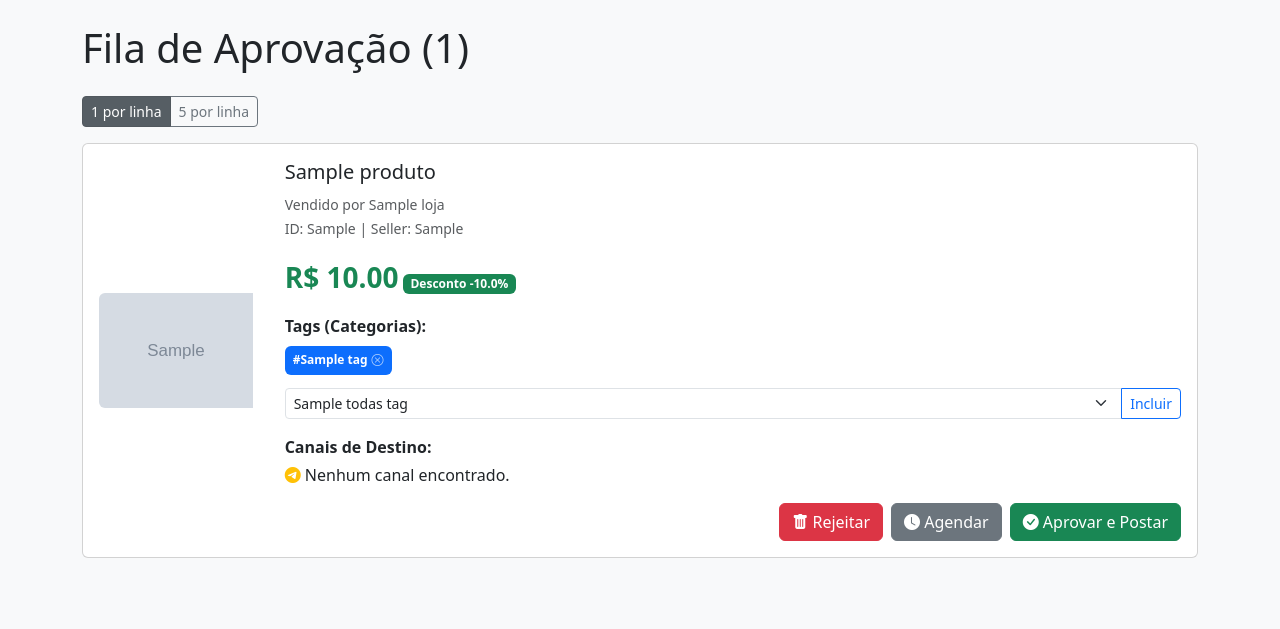
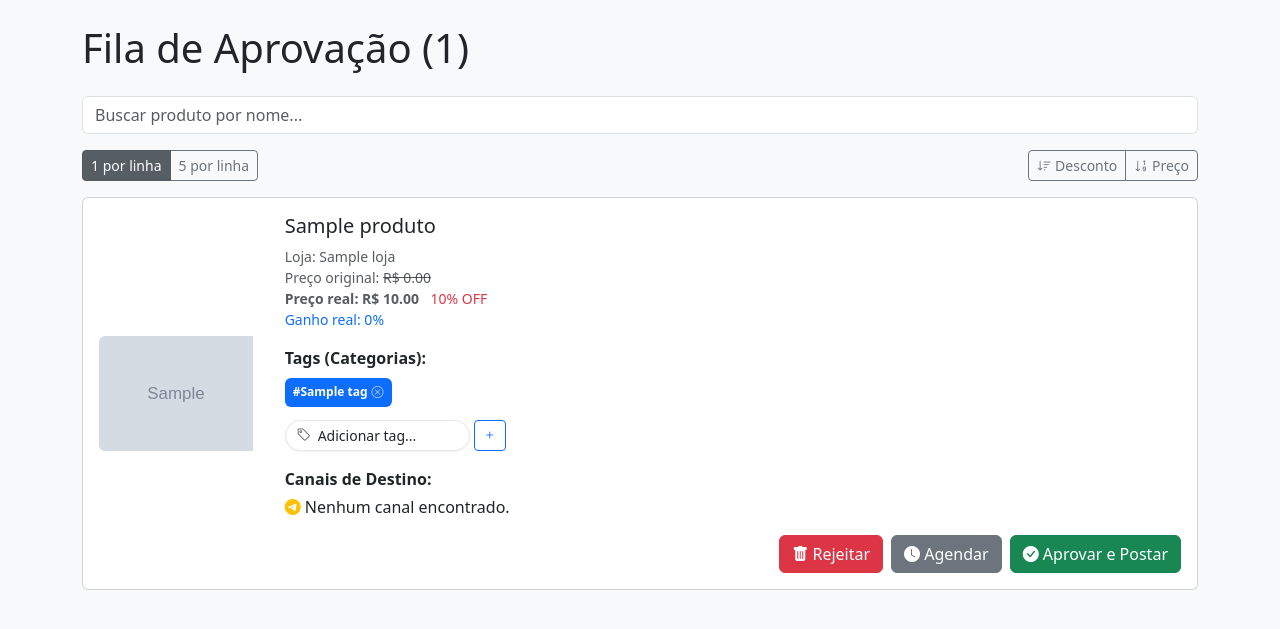
Before and after one commit to vieiracaiobruno/curadoria_ofertas, a Flask app: template frontend/templates/fila_aprovacao.html in a window 1280 px wide. Shown: the part 62-691 px from the top of the page. Run offline with Flask 3, Linux system fonts and the light colour scheme; the template is opened without the code that fills it: most values are stand-ins (such as "Sample title", 1, 10 or a date in 2020); grey boxes marked "Sample" are stand-in pictures; data that the repository does not hold is empty.

Commit message:
Add shared CSS and equalize styles between pages
Co-authored-by: vieiracaiobruno <20360518+vieiracaiobruno@users.noreply.github.com>

```diff
--- a/backend/routes/api.py
+++ b/backend/routes/api.py
@@ -602,6 +602,61 @@ def api_add_tags_to_product(produto_id):
     finally:
         db.close()
 
+@api_bp.route("/produtos/<int:produto_id>/tags/<string:tag_name>", methods=["DELETE"])
+def api_remove_tag_from_product(produto_id, tag_name):
+    """
+    Remove uma tag específica de um produto.
+    Se o produto ficar sem tags e estiver na fila de aprovação, remove a oferta.
+    """
+    db = SessionLocal()
+    try:
+        produto = db.get(Produto, produto_id)
+        if not produto:
+            return jsonify({"status": "error", "message": "Produto não encontrado."}), 404
+
+        # Normaliza o nome da tag
+        tag_name_normalized = _normalize_tag_name(tag_name)
+
+        # Busca a tag
+        tag = db.query(Tag).filter(Tag.nome_tag == tag_name_normalized).first()
+        if not tag:
+            return jsonify({"status": "error", "message": "Tag não encontrada."}), 404
+
+        # Remove a tag do produto
+        if tag in produto.tags:
+            produto.tags.remove(tag)
+            db.commit()
+        else:
+            return jsonify({"status": "error", "message": "Produto não possui esta tag."}), 404
+
+        # Verifica se o produto ficou sem tags
+        if len(produto.tags) == 0:
+            # Verifica se há ofertas pendentes de aprovação
+            oferta_pendente = db.query(Oferta).filter(
+                Oferta.produto_id == produto_id,
+                Oferta.status == "PENDENTE_APROVACAO"
+            ).first()
+
+            if oferta_pendente:
+                # Remove a oferta da fila
+                oferta_pendente.status = "REJEITADO"
+                db.commit()
+                return jsonify({
+                    "status": "success",
+                    "message": "Tag removida. Produto removido da fila de aprovação (sem tags)."
+                }), 200
+
+        return jsonify({
+            "status": "success",
+            "message": "Tag removida com sucesso."
+        }), 200
+
+    except Exception as e:
+        db.rollback()
+        return jsonify({"status": "error", "message": str(e)}), 500
+    finally:
+        db.close()
+
 # helper reaproveitável
 def _api_reprocess_single_product(produto_id: int):
     from backend.modules.services.offer_processor import OfferProcessor
--- /dev/null
+++ b/frontend/static/shared-cards.css
@@ -0,0 +1,149 @@
+/* Shared styles for product cards across fila_aprovacao.html and produtos.html */
+
+/* Card hover effects */
+.card-oferta,
+.card-produto {
+  transition: box-shadow .3s;
+}
+.card-oferta:hover,
+.card-produto:hover {
+  box-shadow: 0 .5rem 1rem rgba(0,0,0,.15);
+}
+
+/* Product image styles */
+.product-image {
+  max-width: 100%;
+  height: auto;
+  max-height: 150px;
+  object-fit: contain;
+}
+
+/* Price and discount styles */
+.preco-desconto {
+  font-size: 1.75rem;
+  font-weight: bold;
+  color: #198754;
+}
+.preco-original {
+  text-decoration: line-through;
+  color: #6c757d;
+  margin-left: 10px;
+}
+
+/* Tag styles with remove button */
+.tag {
+  cursor: pointer;
+  margin-bottom: 5px;
+  display: inline-flex;
+  align-items: center;
+}
+.tag .remove-tag {
+  margin-left: 5px;
+  cursor: pointer;
+  color: rgba(255,255,255,0.7);
+}
+.tag .remove-tag:hover {
+  color: #dc3545;
+}
+
+/* Grid layouts */
+.grid-container.grid-1 {
+  display: block;
+}
+.grid-container.grid-5 {
+  display: grid;
+  grid-template-columns: repeat(5, minmax(0, 1fr));
+  gap: 1rem;
+}
+.grid-container.grid-5 .card-oferta,
+.grid-container.grid-5 .card-produto {
+  margin-bottom: 0;
+}
+
+/* Compact mode (5 per line) */
+.grid-container.grid-5 .card {
+  border-radius: .5rem;
+}
+.grid-container.grid-5 .card-body {
+  padding: .55rem .6rem;
+}
+.grid-container.grid-5 .card-title {
+  font-size: .95rem;
+  line-height: 1.2;
+  display: -webkit-box;
+  -webkit-line-clamp: 2;
+  line-clamp: 2;
+  -webkit-box-orient: vertical;
+  overflow: hidden;
+  margin-bottom: .25rem !important;
+}
+.grid-container.grid-5 .text-muted.small,
+.grid-container.grid-5 .fw-bold.mb-1,
+.grid-container.grid-5 .canais-destino-text {
+  font-size: .78rem !important;
+}
+.grid-container.grid-5 .preco-desconto {
+  font-size: 1.15rem;
+}
+.grid-container.grid-5 .preco-original {
+  margin-left: .5rem;
+  font-size: .8rem;
+}
+.grid-container.grid-5 .badge {
+  font-size: .65rem;
+  padding: .25rem .35rem;
+}
+.grid-container.grid-5 .btn {
+  padding: .25rem .4rem;
+  font-size: .75rem;
+}
+.grid-container.grid-5 .mt-3 {
+  margin-top: .5rem !important;
+}
+.grid-container.grid-5 .product-image {
+  max-height: 90px;
+}
+.grid-container.grid-5 .row.g-0 {
+  display: block;
+}
+.grid-container.grid-5 .row.g-0 > .col-md-2,
+.grid-container.grid-5 .row.g-0 > .col-md-10 {
+  width: 100%;
+  max-width: 100%;
+  flex: 0 0 100%;
+}
+.grid-container.grid-5 .row.g-0 > .col-md-2 {
+  padding: .6rem !important;
+}
+
+@media (max-width: 768px) {
+  .grid-container.grid-5 {
+    grid-template-columns: 1fr;
+  }
+}
+
+/* Modern tag select style */
+.select-tag.form-select {
+  border-radius: 999px;
+  padding-left: 2.25rem;
+  background-image: none;
+  box-shadow: 0 1px 2px rgba(0,0,0,.06);
+  border-color: #e5e7eb;
+  transition: box-shadow .2s, border-color .2s;
+}
+.select-tag.form-select:focus {
+  border-color: #86b7fe;
+  box-shadow: 0 0 0 .15rem rgba(13,110,253,.15);
+}
+.select-tag-wrap {
+  position: relative;
+}
+.select-tag-wrap .bi-tag {
+  position: absolute;
+  left: .75rem;
+  top: 50%;
+  transform: translateY(-50%);
+  pointer-events: none;
+  opacity: .7;
+  font-size: .9rem;
+}
--- a/frontend/templates/fila_aprovacao.html
+++ b/frontend/templates/fila_aprovacao.html
@@ -3,62 +3,51 @@
 {% block title %}Fila de Aprovação{% endblock %}
 
 {% block head_extra %}
+<link rel="stylesheet" href="{{ url_for('static', filename='shared-cards.css') }}">
 <style>
   .motivo-validacao {
     font-size: .85rem;
     font-weight: 500;
     line-height: 1.3;
   }
-  .card-oferta { transition: box-shadow .3s; }
-  .card-oferta:hover { box-shadow: 0 .5rem 1rem rgba(0,0,0,.15); }
-  .tag { cursor: pointer; margin-bottom: 5px; display:inline-flex; align-items:center; }
-  .tag .remove-tag { margin-left:5px; cursor:pointer; color:rgba(255,255,255,0.7); }
-  .tag .remove-tag:hover { color:#dc3545; }
-  .preco-desconto { font-size:1.75rem; font-weight:bold; color:#198754; }
-  .preco-original { text-decoration:line-through; color:#6c757d; margin-left:10px; }
-  .product-image { max-width:100%; height:auto; max-height:150px; object-fit:contain; }
-
-  #ofertas-container.grid-1 { display:block; }
+  /* Make container use the grid-container class */
+  #ofertas-container.grid-1 { display: block; }
   #ofertas-container.grid-5 {
-    display:grid;
-    grid-template-columns:repeat(5,minmax(0,1fr));
-    gap:1rem;
+    display: grid;
+    grid-template-columns: repeat(5, minmax(0, 1fr));
+    gap: 1rem;
   }
-  #ofertas-container.grid-5 .card-oferta { margin-bottom:0; }
-  #ofertas-container.grid-5 .card { border-radius:.5rem; }
-  #ofertas-container.grid-5 .card-body { padding:.55rem .6rem; }
-  #ofertas-container.grid-5 .card-title {
-    font-size:.95rem; line-height:1.2;
-    display:-webkit-box; -webkit-line-clamp:2; line-clamp:2;
-    -webkit-box-orient:vertical; overflow:hidden; margin-bottom:.25rem!important;
-  }
-  #ofertas-container.grid-5 .text-muted.small,
-  #ofertas-container.grid-5 .fw-bold.mb-1,
-  #ofertas-container.grid-5 .canais-destino-text { font-size:.78rem!important; }
-  #ofertas-container.grid-5 .preco-desconto { font-size:1.15rem; }
-  #ofertas-container.grid-5 .preco-original { margin-left:.5rem; font-size:.8rem; }
-  #ofertas-container.grid-5 .badge { font-size:.65rem; padding:.25rem .35rem; }
-  #ofertas-container.grid-5 .btn { padding:.25rem .4rem; font-size:.75rem; }
-  #ofertas-container.grid-5 .mt-3 { margin-top:.5rem!important; }
-  #ofertas-container.grid-5 .product-image { max-height:90px; }
-  #ofertas-container.grid-5 .row.g-0 { display:block; }
-  #ofertas-container.grid-5 .row.g-0 > .col-md-2,
-  #ofertas-container.grid-5 .row.g-0 > .col-md-10 { width:100%; max-width:100%; flex:0 0 100%; }
-  #ofertas-container.grid-5 .row.g-0 > .col-md-2 { padding:.6rem!important; }
-
-  @media (max-width:768px){
-    #ofertas-container.grid-5 { grid-template-columns:1fr; }
-  }
+  #ofertas-container.grid-5 .card-oferta { margin-bottom: 0; }
 </style>
 {% endblock %}
 
 {% block content %}
 <h1 class="mb-4">Fila de Aprovação (<span id="contador-ofertas">{{ ofertas|length }}</span>)</h1>
 
-<div class="d-flex justify-content-between align-items-center mb-3">
+<div class="mb-3">
+  <!-- Search bar -->
+  <div class="mb-3">
+    <input type="text"
+           id="busca-produto"
+           class="form-control"
+           placeholder="Buscar produto por nome...">
+  </div>
+
+  <!-- Layout and sorting buttons -->
+  <div class="d-flex justify-content-between align-items-center flex-wrap gap-2">
     <div class="btn-group btn-group-sm" role="group" aria-label="Layout">
       <button id="layout-1" class="btn btn-outline-secondary">1 por linha</button>
       <button id="layout-5" class="btn btn-outline-secondary">5 por linha</button>
+    </div>
+
+    <div class="btn-group btn-group-sm" role="group" aria-label="Ordenação">
+      <button id="sort-desconto" class="btn btn-outline-secondary" title="Ordenar por desconto (maior primeiro)">
+        <i class="bi bi-sort-down"></i> Desconto
+      </button>
+      <button id="sort-preco" class="btn btn-outline-secondary" title="Ordenar por preço real (menor primeiro)">
+        <i class="bi bi-sort-numeric-down"></i> Preço
+      </button>
+    </div>
   </div>
 </div>
 
@@ -71,7 +60,10 @@
 
   {% for oferta in ofertas %}
   {% set p = oferta.produto %}
-  <div class="card card-oferta mb-4" id="oferta-{{ oferta.id }}">
+  <div class="card card-oferta mb-4"
+       id="oferta-{{ oferta.id }}"
+       data-desconto="{{ p.desconto_real or 0 }}"
+       data-preco="{{ p.preco_oferta or 0 }}">
     <div class="row g-0">
       <div class="col-md-2 d-flex align-items-center justify-content-center p-3">
         <img src="{{ p.imagem_url or url_for('static', filename='placeholder.png') }}"
@@ -82,26 +74,38 @@
         <div class="card-body">
           <h5 class="card-title">{{ p.nome_produto }}</h5>
           <p class="card-text">
-            <small class="text-muted">
-              Vendido por {{ oferta.loja.nome_loja if oferta.loja else '—' }}<br>
-              ID: {{ p.id_product }} | Seller: {{ p.product_id_loja }}
+            <small class="text-muted d-block">
+              Loja: {{ oferta.loja.nome_loja if oferta.loja else '—' }}
+            </small>
+            {% if p.preco_original is not none %}
+              <small class="text-muted d-block">
+                Preço original:
+                <span class="text-decoration-line-through">
+                  R$ {{ '%.2f'|format(p.preco_original or 0) }}
+                </span>
+              </small>
+            {% endif %}
+            {% if p.preco_oferta is not none %}
+              <small class="text-muted d-block">
+                <span class="fw-bold">
+                  Preço real: R$ {{ '%.2f'|format(p.preco_oferta or 0) }}
+                </span>
+                {% if p.desconto_real is not none %}
+                  <span class="text-danger ms-2">
+                    {{ '%.0f'|format(p.desconto_real or 0) }}% OFF
+                  </span>
+                {% endif %}
+              </small>
+            {% endif %}
+            <small class="d-block text-primary">
+              Ganho real:
+              {% if p.ganho_real is not none %}
+                {{ '%.0f'|format(p.ganho_real or 0) }}%
+              {% else %}
+                não informado
+              {% endif %}
             </small>
           </p>
-
-          <div>
-            {% if p.preco_oferta is not none %}
-              <span class="preco-desconto">R$ {{ "%.2f"|format(p.preco_oferta) }}</span>
-            {% endif %}
-            {% if p.preco_original and p.preco_original > (p.preco_oferta or 0) %}
-              <span class="preco-original">R$ {{ "%.2f"|format(p.preco_original) }}</span>
-            {% endif %}
-            {% if p.desconto_real %}
-              <span class="badge bg-success">Desconto -{{ "%.1f"|format(p.desconto_real) }}%</span>
-            {% endif %}
-            {% if p.ganho_real %}
-              <span class="badge bg-primary">Ganhos {{ "%.1f"|format(p.ganho_real) }}%</span>
-            {% endif %}
-          </div>
 
           <div class="mt-3">
             <label class="form-label fw-bold">Tags (Categorias):</label>
@@ -119,13 +123,20 @@
               </span>
               {% endfor %}
             </div>
-            <div class="input-group input-group-sm mt-2">
-              <select class="form-select tag-select">
+            <div class="d-flex align-items-center mt-2">
+              <div class="select-tag-wrap me-1">
+                <i class="bi bi-tag"></i>
+                <select class="form-select form-select-sm select-tag tag-select"
+                        style="width:auto; min-width: 160px; padding-left: 2rem;">
+                  <option value="">Adicionar tag...</option>
                   {% for t in todas_tags %}
                     <option value="{{ t.nome_tag }}">{{ t.nome_tag }}</option>
                   {% endfor %}
                 </select>
-              <button class="btn btn-outline-primary btn-incluir-tag" type="button">Incluir</button>
+              </div>
+              <button class="btn btn-sm btn-outline-primary btn-incluir-tag" type="button" title="Incluir tag">
+                <i class="bi bi-plus"></i>
+              </button>
             </div>
           </div>
 
@@ -161,6 +172,9 @@ document.addEventListener("DOMContentLoaded", function () {
   const ofertasContainer = document.getElementById("ofertas-container");
   const b1 = document.getElementById("layout-1");
   const b5 = document.getElementById("layout-5");
+  const buscaInput = document.getElementById("busca-produto");
+  const sortDescontoBtn = document.getElementById("sort-desconto");
+  const sortPrecoBtn = document.getElementById("sort-preco");
 
   function applyFilaMode(mode){
     ofertasContainer.classList.remove("grid-1","grid-5");
@@ -173,6 +187,52 @@ document.addEventListener("DOMContentLoaded", function () {
   applyFilaMode(localStorage.getItem("fila.layout")==="grid-5" ? "grid-5" : "grid-1");
   b1.addEventListener("click", ()=>{ applyFilaMode("grid-1"); localStorage.setItem("fila.layout","grid-1"); });
   b5.addEventListener("click", ()=>{ applyFilaMode("grid-5"); localStorage.setItem("fila.layout","grid-5"); });
+
+  // Search functionality
+  function filterOfertas() {
+    const searchTerm = buscaInput.value.toLowerCase();
+    const cards = ofertasContainer.querySelectorAll(".card-oferta");
+    let visibleCount = 0;
+
+    cards.forEach(card => {
+      const title = card.querySelector(".card-title");
+      const productName = title ? title.textContent.toLowerCase() : "";
+
+      if (productName.includes(searchTerm)) {
+        card.style.display = "";
+        visibleCount++;
+      } else {
+        card.style.display = "none";
+      }
+    });
+
+    atualizarContador(visibleCount);
+  }
+
+  buscaInput?.addEventListener("input", filterOfertas);
+
+  // Sorting functionality
+  function sortOfertas(by) {
+    const cards = Array.from(ofertasContainer.querySelectorAll(".card-oferta"));
+
+    cards.sort((a, b) => {
+      if (by === "desconto") {
+        const aDesc = parseFloat(a.querySelector("[data-desconto]")?.dataset.desconto || 0);
+        const bDesc = parseFloat(b.querySelector("[data-desconto]")?.dataset.desconto || 0);
+        return bDesc - aDesc; // maior primeiro
+      } else if (by === "preco") {
+        const aPreco = parseFloat(a.querySelector("[data-preco]")?.dataset.preco || 0);
+        const bPreco = parseFloat(b.querySelector("[data-preco]")?.dataset.preco || 0);
+        return aPreco - bPreco; // menor primeiro
+      }
+      return 0;
+    });
+
+    cards.forEach(card => ofertasContainer.appendChild(card));
+  }
+
+  sortDescontoBtn?.addEventListener("click", () => sortOfertas("desconto"));
+  sortPrecoBtn?.addEventListener("click", () => sortOfertas("preco"));
 
   function readTags(container){
     return Array.from(container.querySelectorAll(".tag"))
@@ -213,10 +273,6 @@ document.addEventListener("DOMContentLoaded", function () {
     }
   }
 
-  function ensureAtLeastOne(container){
-    return readTags(container).length >= 1;
-  }
-
   // Inicialização: dedup preservando case original (prefilter + produto)
   document.querySelectorAll(".card-oferta").forEach(card=>{
     const container = card.querySelector(".tags-combined-container");
@@ -234,20 +290,47 @@ document.addEventListener("DOMContentLoaded", function () {
     refreshCanais(card);
   });
 
-  // Remover tag
-  document.addEventListener("click", e=>{
+  // Remover tag - permite remover todas as tags
+  document.addEventListener("click", async e=>{
     const btn = e.target.closest(".remove-tag");
     if(!btn) return;
     const container = btn.closest(".tags-combined-container");
     const card = btn.closest(".card-oferta");
     const tagEl = btn.closest(".tag");
+    const ofertaId = container.dataset.ofertaId;
+
     tagEl.remove();
-    if(!ensureAtLeastOne(container)){
-      alert("Pelo menos 1 tag é obrigatória.");
+
+    // Se não há mais tags, remover a oferta da fila
+    const remainingTags = readTags(container);
+    if (remainingTags.length === 0) {
+      if (!confirm("Remover todas as tags irá retirar este produto da fila de aprovação. Continuar?")) {
+        // Restaurar a tag
         container.appendChild(tagEl);
         return;
       }
+
+      // Remover do backend
+      try {
+        const resp = await fetch(`/api/ofertas/${ofertaId}/rejeitar`, {
+          method: "POST",
+          headers: { "Content-Type": "application/json" }
+        });
+        const data = await resp.json();
+        if (data.status === "success") {
+          card.remove();
+          atualizarContador();
+        } else {
+          alert("Erro ao remover oferta: " + (data.message || "desconhecido"));
+          container.appendChild(tagEl);
+        }
+      } catch (err) {
+        alert("Erro de rede ao remover oferta");
+        container.appendChild(tagEl);
+      }
+    } else {
       refreshCanais(card);
+    }
   });
 
   // Incluir tag (select)
@@ -273,22 +356,45 @@ document.addEventListener("DOMContentLoaded", function () {
     }).then(r=>r.json());
   }
 
-  function atualizarContador(){
-    document.getElementById("contador-ofertas").textContent =
-      document.querySelectorAll(".card-oferta").length;
+  function atualizarContador(count){
+    if (count === undefined) {
+      count = document.querySelectorAll(".card-oferta:not([style*='display: none'])").length;
+    }
+    document.getElementById("contador-ofertas").textContent = count;
   }
 
-  // Aprovar
+  // Aprovar - validar tags antes de aprovar
   document.querySelectorAll(".btn-aprovar").forEach(b=>{
     b.addEventListener("click", async function(){
       const card = this.closest(".card-oferta");
       const ofertaId = card.querySelector(".tags-combined-container").dataset.ofertaId;
       const tags = readTags(card.querySelector(".tags-combined-container"));
+
+      // Validação: produto deve ter pelo menos uma tag
+      if (tags.length === 0) {
+        alert("Erro: produto sem tags. Removendo da fila de aprovação...");
+        try {
+          await acaoOferta(ofertaId, "rejeitar");
+          card.remove();
+          atualizarContador();
+        } catch (e) {
+          alert("Erro ao remover oferta sem tags");
+        }
+        return;
+      }
+
       if(!confirm("Aprovar e postar esta oferta?")) return;
       const data = await acaoOferta(ofertaId,"aprovar",{tags});
       if(data.status==="success"){
         card.remove(); atualizarContador();
-      } else alert("Erro: "+data.message);
+      } else {
+        alert("Erro: "+data.message);
+        // Se o erro foi por falta de tags, remover da fila
+        if (data.message && data.message.toLowerCase().includes("tag")) {
+          card.remove();
+          atualizarContador();
+        }
+      }
     });
   });
 
```
Also changed, not shown: frontend/templates/produtos.html (+80 -39 lines). Lines whose indentation alone changed are shown as unchanged.
